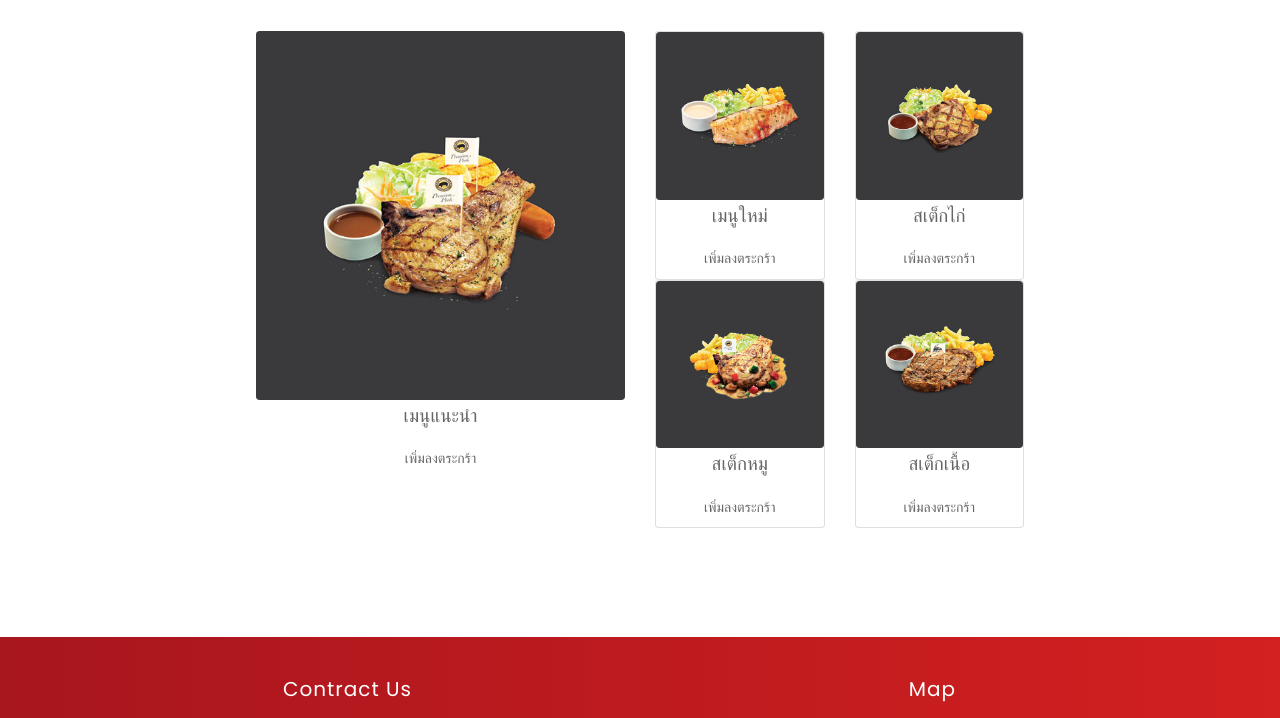
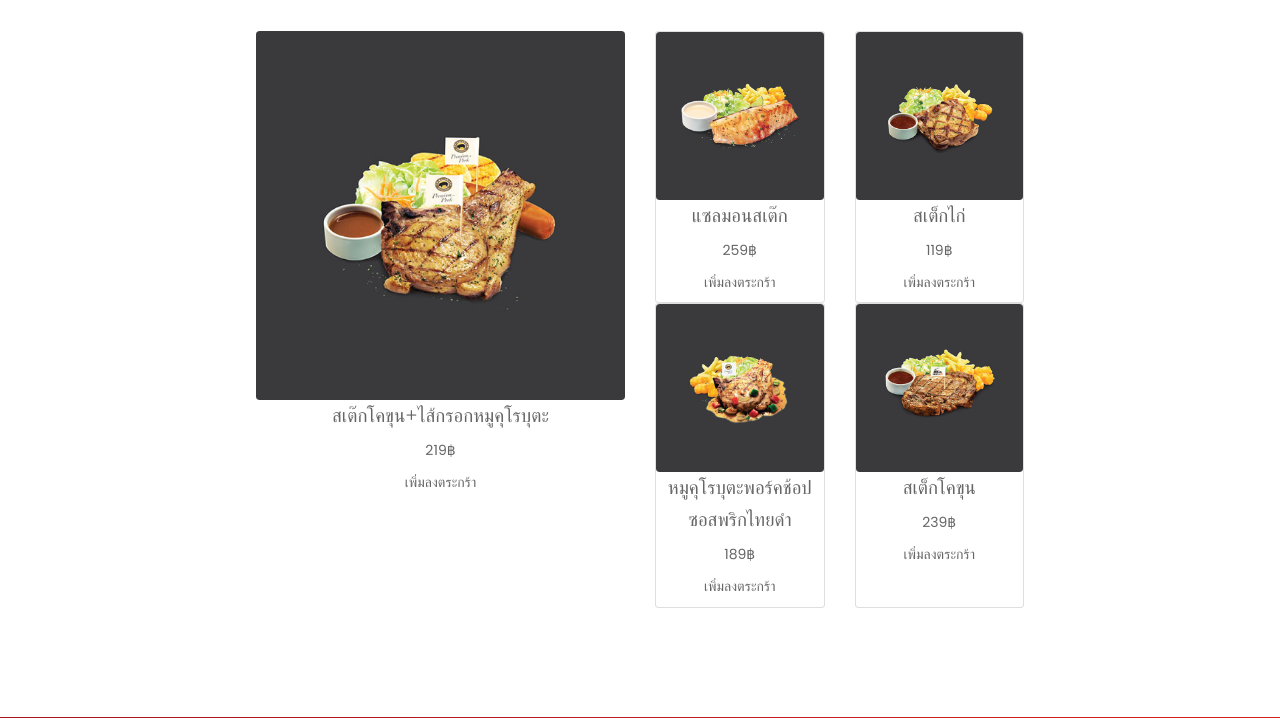
Before and after one commit to Tnp-Sr/Rock-With-U-Project, a Django app: page / in a window 1280 px wide. Shown: the part 1177-1895 px from the top of the page. Run offline with Django 3.2, Linux system fonts and the light colour scheme; some libraries are stand-ins or nearby versions; some web fonts are replaced.

Commit message:
แก้เมนูในหน้าindex

```diff
--- a/project/file/menu.txt
+++ b/project/file/menu.txt
@@ -1 +1 @@
-สเต็กปลา price250 1hr 20min
+m1-2 สเต็กปลา price250 1hr 20min
--- a/project/templates/index.html
+++ b/project/templates/index.html
@@ -38,7 +38,8 @@
                   <img class="w-100 rounded" src="{% static '/images/drive-download-20211118T104030Z-001/gangster04.jpg' %}" alt="HTML Bootstrap Template by Pixel Rocket">
               </picture>
               <div class="card-overlay">
-                  <p class="lead fw-bolder mb-2">เมนูแนะนำ</p>
+                  <p class="lead fw-bolder mb-2">สเต๊กโคขุน+ไส้กรอกหมูคุโรบุตะ</p>
+                  <p>219฿</p>
                   <a href="./category.html" class="w3-bar-item w3-button w3-hover-yellow" role="button">เพิ่มลงตระกร้า</a>
               </div>
 
@@ -51,7 +52,8 @@
                               <img class="w-100 rounded" src="{% static '/images/drive-download-20211118T104030Z-001/Steak_fish02.jpg' %}" alt="HTML Bootstrap Template by Pixel Rocket">
                           </picture>
                           <div class="card-overlay">
-                              <p class="lead fw-bolder mb-2">เมนูใหม่</p>
+                              <p class="lead fw-bolder mb-2">แซลมอนสเต๊ก</p>
+                              <p>259฿</p>
                               <a href="ลิ้งไปหน้าเมนู./category.html" class="w3-bar-item w3-button w3-hover-yellow" role="button">เพิ่มลงตระกร้า</a>
                           </div>
                       </div>
@@ -63,6 +65,7 @@
                           </picture>
                           <div class="card-overlay">
                               <p class="lead fw-bolder mb-2">สเต็กไก่</p>
+                              <p>119฿</p>
                               <a href="ลิ้งหน้าเมนู./category.html" class="w3-bar-item w3-button w3-hover-yellow" role="button">เพิ่มลงตระกร้า</a>
                           </div>
                       </div>
@@ -73,7 +76,8 @@
                               <img class="w-100 rounded" src="{% static '/images/drive-download-20211118T104030Z-001/Steak_pock02.jpg' %}" alt="HTML Bootstrap Template by Pixel Rocket">
                           </picture>
                           <div class="card-overlay">
-                              <p class="lead fw-bolder mb-2">สเต็กหมู</p>
+                              <p class="lead fw-bolder mb-2">หมูคุโรบุตะพอร์คช้อปซอสพริกไทยดำ</p>
+                              <p>189฿</p>
                               <a href="ลิ้งหน้าเมนู./category.html" class="w3-bar-item w3-button w3-hover-yellow" role="button">เพิ่มลงตระกร้า</a>
                           </div>
                       </div>
@@ -84,7 +88,8 @@
                               <img class="w-100 rounded" src="{% static '/images/drive-download-20211118T104030Z-001/Steak_beef04.jpg' %}" alt="HTML Bootstrap Template by Pixel Rocket">
                           </picture>
                           <div class="card-overlay">
-                              <p class="lead fw-bolder mb-2">สเต็กเนื้อ</p>
+                              <p class="lead fw-bolder mb-2">สเต็กโคขุน</p>
+                              <p>239฿</p>
                               <a href="ลิ้งหน้าเมนู./category.html" class="w3-bar-item w3-button w3-hover-yellow" role="button">เพิ่มลงตระกร้า</a>
                           </div>
                       </div>
```
Also changed, not shown: project/db.sqlite3.
